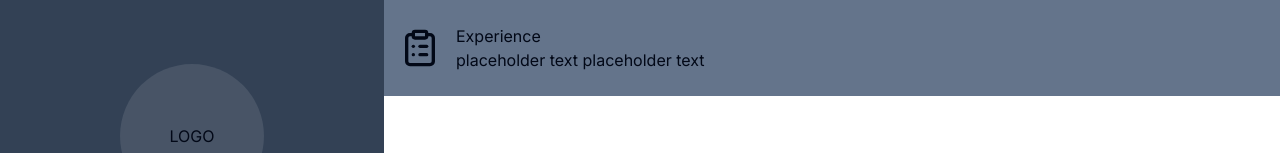
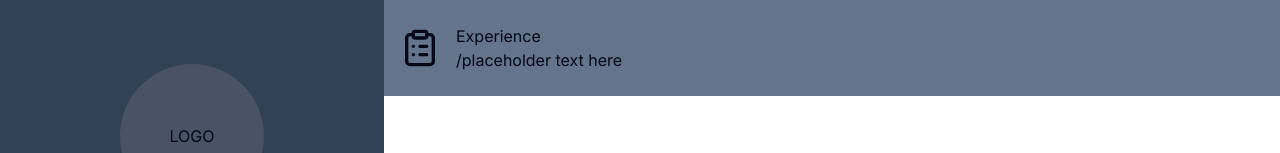
Before and after one commit to penguinboots/portfolio-v3, a Next.js app: page /experience in a window 1280 px wide. Shown: the top 153 px of the page. Built offline with nearby package versions, Linux system fonts and the light colour scheme.

Commit message:
move header to template

```diff
--- a/app/(dashboard)/experience/page.tsx
+++ b/app/(dashboard)/experience/page.tsx
@@ -1,10 +1,6 @@
-import { Header } from "@/components/Header"
-import { ClipboardList } from "lucide-react"
-
 const ExperiencePage = () => {
   return (
     <div>
-      <Header title="Experience" desc="placeholder text placeholder text" icon={ClipboardList}/>
     </div>
   )
 }
--- a/app/(dashboard)/layout.tsx
+++ b/app/(dashboard)/layout.tsx
@@ -1,7 +1,47 @@
+"use client";
+import { Header } from "@/components/Header";
 import Navbar from "@/components/Navbar";
 import Sidebar from "@/components/Sidebar";
+import { ClipboardList, FileCode, Home, LucideIcon, Sticker, Wrench } from "lucide-react";
+import { usePathname } from "next/navigation";
+
+type Route = {
+  label: string;
+  icon: LucideIcon;
+  description: string;
+};
+
+const routes: { [key: string]: Route } = {
+  "/home": {
+    label: "Home",
+    icon: Home,
+    description: "/placeholder text here",
+  },
+  "/experience": {
+    label: "Experience",
+    icon: ClipboardList,
+    description: "/placeholder text here",
+  },
+  "/projects": {
+    label: "Projects",
+    icon: FileCode,
+    description: "/placeholder text here",
+  },
+  "/tools": {
+    label: "Tools",
+    icon: Wrench,
+    description: "/placeholder text here",
+  },
+  "/contact": {
+    label: "Contact",
+    icon: Sticker,
+    description: "/placeholder text here",
+  },
+};
 
 const DashboardLayout = ({ children }: { children: React.ReactNode }) => {
+  const pathname = usePathname();
+
   return (
     <div className="h-full relative">
       <div
@@ -21,7 +61,16 @@ const DashboardLayout = ({ children }: { children: React.ReactNode }) => {
       <div className="md:hidden">
         <Navbar />
       </div>
-      <main className="md:pl-72 lg:pl-96">{children}</main>
+      <main className="md:pl-72 lg:pl-96">
+        {pathname !== "/home" && (
+          <Header
+            title={routes[pathname].label}
+            desc={routes[pathname].description}
+            icon={routes[pathname].icon}
+          />
+        )}
+        {children}
+      </main>
     </div>
   );
 };
--- a/components/Header.tsx
+++ b/components/Header.tsx
@@ -1,7 +1,9 @@
+import { LucideIcon } from "lucide-react";
+
 interface HeaderProps {
   title: string;
   desc: string;
-  icon: any;
+  icon: LucideIcon;
 }
 
 export const Header = ({title, desc, icon: Icon} : HeaderProps) => {
```
